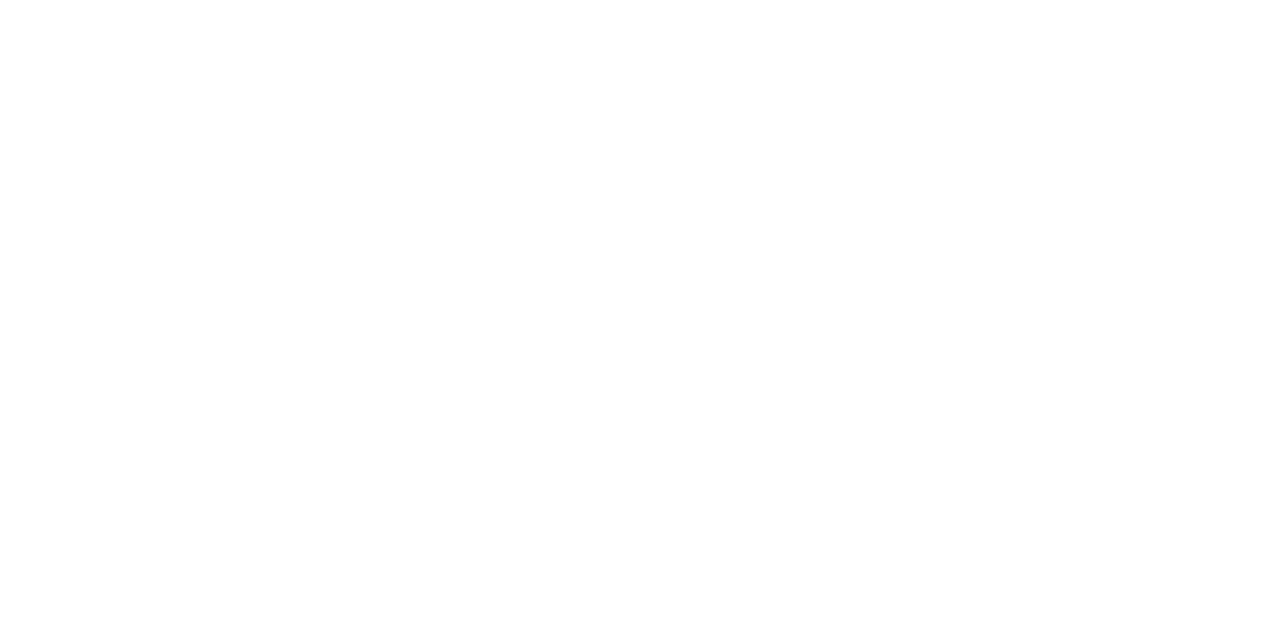
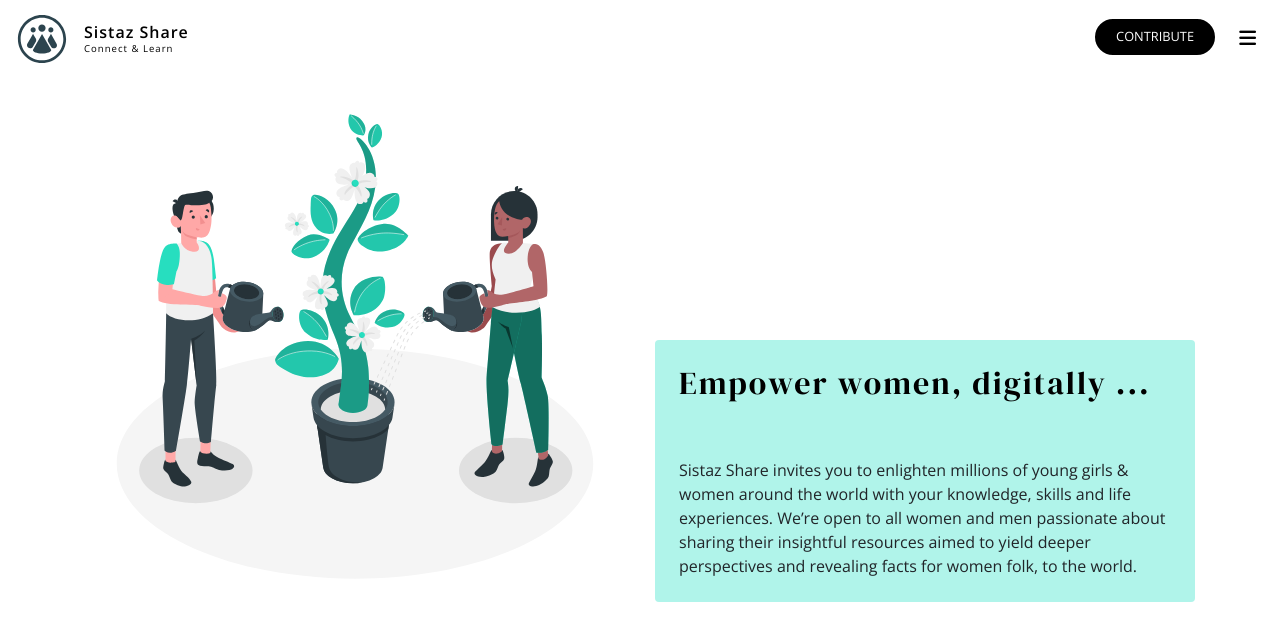
Before and after one commit to kwamesarpong/sshare-blog, a React (Create React App) app: page /contribute in a window 1280 px wide. Shown: the top 640 px of the page. Built offline with nearby package versions, Linux system fonts and the light colour scheme.

Commit message:
first section contribute-page

```diff
--- a/src/App.js
+++ b/src/App.js
@@ -7,6 +7,7 @@
 import "./scss/main.scss";
 import Home from "./components/pages/Home";
 import About from "./components/pages/About";
+import Contribute from "./components/pages/Contribute";
 
 class App extends Component {
   render() {
@@ -16,6 +17,7 @@
           <Switch>
             <Route exact path="/" component={Home} />
             <Route exact path="/about" component={About} />
+            <Route exact path="/contribute" component={Contribute} />
           </Switch>
         </BrowserRouter>
       </Provider>
--- /dev/null
+++ b/src/components/pages/Contribute.js
@@ -0,0 +1,52 @@
+import React, { Component } from "react";
+import Navbar from "./Navbar";
+
+import peopleFlowerImg from "../../assets/contribute-flower.jpg";
+
+import { ReactComponent as Test } from "../../assets/SISTAZSHARE-CONTRIBUTE.svg";
+
+class Contribute extends Component {
+  render() {
+    return (
+      <div className="contribute">
+        <Navbar whitePage={true} />
+
+        <div className="container">
+          <div className="row">
+            <div className="col-md-6">
+              {/* // svg image  */}
+              <Test className="img-fluid" />
+
+              {/* jpg image  */}
+              {/* <img
+                src={peopleFlowerImg}
+                alt="people Flower"
+                className="img-fluid"
+              /> */}
+            </div>
+            <div className="col-md-6 align-self-end">
+              <div className="contribute__header">
+                <h3 className="heading heading__secondary-2 p-4">
+                  Empower women, digitally ...
+                </h3>
+
+                <p className="p-4">
+                  Sistaz Share invites you to enlighten millions of young girls
+                  & women around the world with your knowledge, skills and life
+                  experiences. We’re open to all women and men passionate about
+                  sharing their insightful resources aimed to yield deeper
+                  perspectives and revealing facts for women folk, to the world.
+                </p>
+              </div>
+              {/* <div className="vertical-left">
+                <span>&nbsp;</span>
+              </div> */}
+            </div>
+          </div>
+        </div>
+      </div>
+    );
+  }
+}
+
+export default Contribute;
--- /dev/null
+++ b/src/scss/_cont.scss
@@ -0,0 +1,12 @@
+.contribute {
+  min-height: 100vh;
+  &__header {
+    background-color: #b0f4ea;
+    border-radius: 4px;
+  }
+
+  //   .vertical-left {
+  //     border-left: 1px solid #000;
+  //     padding-top: 10rem;
+  //   }
+}
--- a/src/scss/main.scss
+++ b/src/scss/main.scss
@@ -5,3 +5,4 @@
 @import "./layout";
 @import "./header";
 @import "./about";
+@import "./cont";
```
Also changed, not shown: src/assets/SISTAZSHARE-CONTRIBUTE.svg (renamed from src/assets/SISTAZSHARE CONTRIBUTE.svg), src/assets/contribute-flower.jpg (renamed from src/assets/2905175.jpg).
